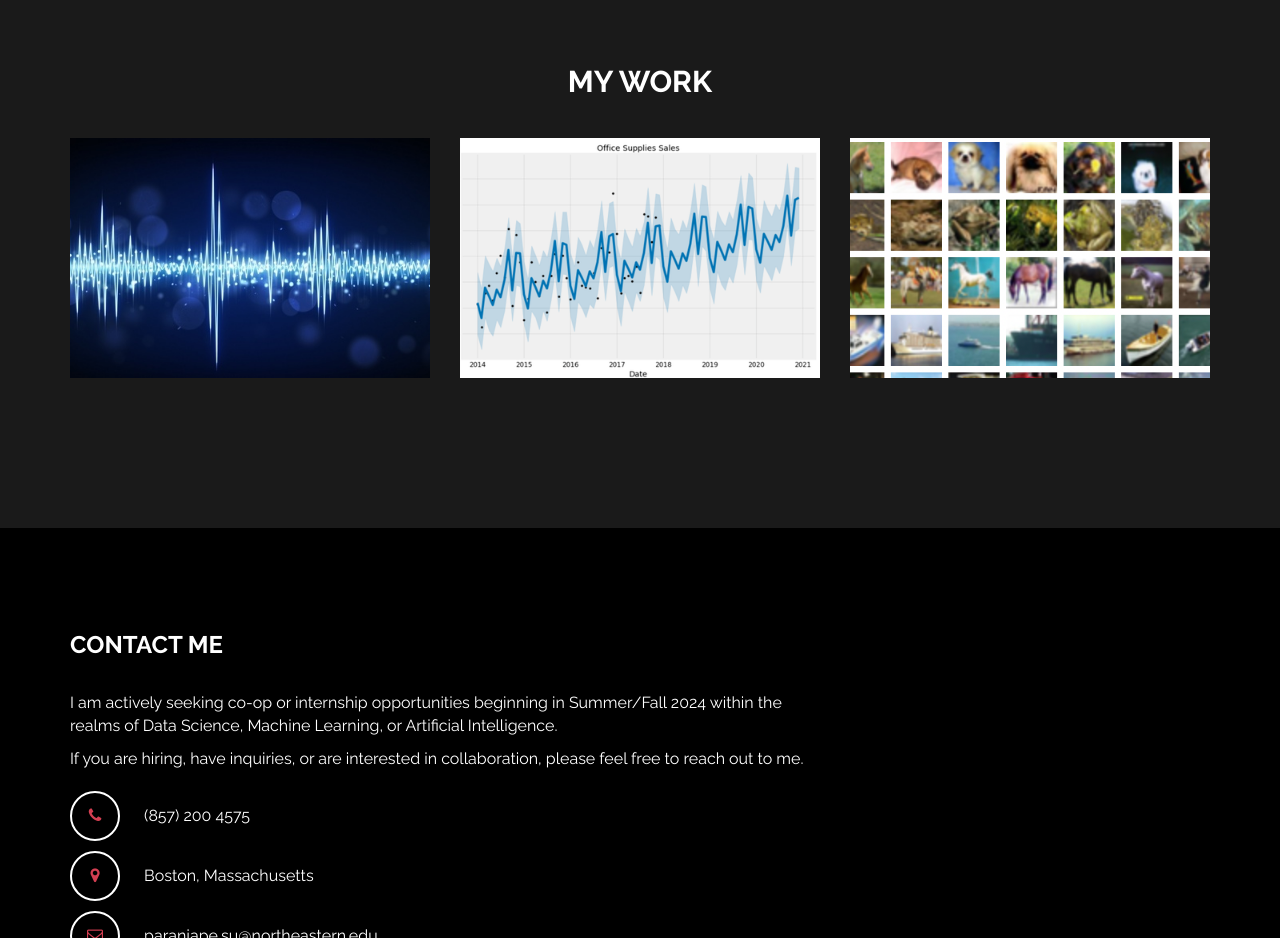
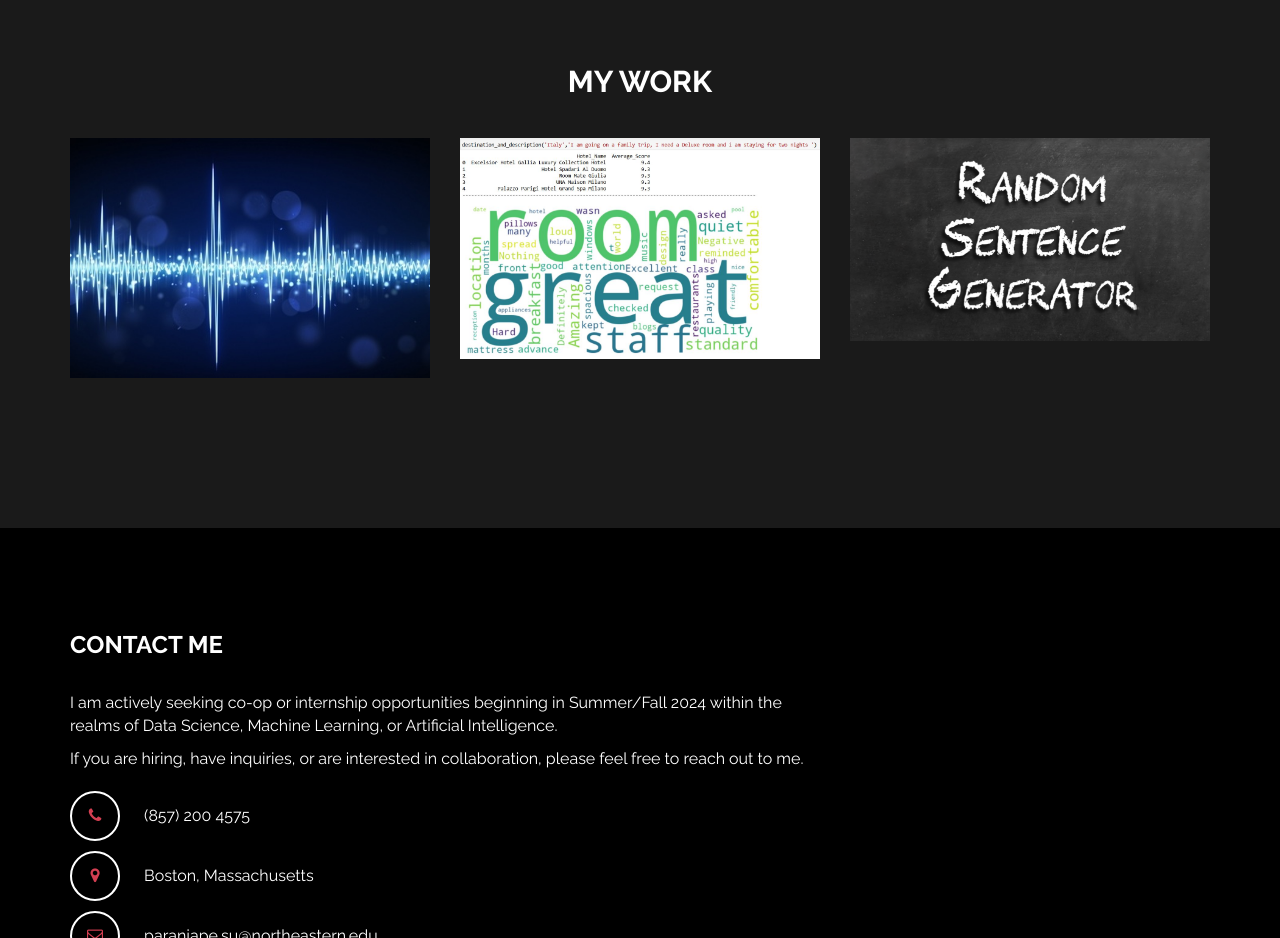
Before and after one commit to sudarshan4120/sudarshan4120.github.io, a plain HTML site: page index.html in a window 1280 px wide. Shown: the part 2420-3358 px from the top of the page. Drawn offline with Linux system fonts and the light colour scheme.

Commit message:
Update index.html

```diff
--- a/index.html
+++ b/index.html
@@ -218,7 +218,7 @@
 				</div>
 				<div class="col-md-4 col-xs-6 wow fadeIn" data-wow-delay="0.6s">
 					<div class="portfolio-thumb">
-						<img src="images/portfolio-img2.jpg" class="img-responsive" alt="portfolio img">
+						<img src="images/recc_pic.JPG" class="img-responsive" alt="portfolio img">
 							<div class="portfolio-overlay">
 								<h3><a style="text-decorations:none; color:inherit;" href="https://github.com/sudarshan4120/Hotel_Reccomendation_System">Hotel Reccomendation System</a></h3>
 								<h5>NLP, Supervised Machine Learning</h5>
@@ -227,7 +227,7 @@
 				</div>
 				<div class="col-md-4 col-xs-6 wow fadeIn" data-wow-delay="0.6s">
 					<div class="portfolio-thumb">
-						<img src="images/portfolio-img3.jpg" class="img-responsive" alt="portfolio img">
+						<img src="images/sent_generate.png" class="img-responsive" alt="portfolio img">
 							<div class="portfolio-overlay">
 								<h3><a style="text-decorations:none; color:inherit;" href="https://github.com/sudarshan4120/sudarshan4120-N-gram-Sentence-Generation">Sentence Generation using N-gram model</a></h3>
 								<h5>Convolutional Neural Networks, Tensorflow</h5>
```
